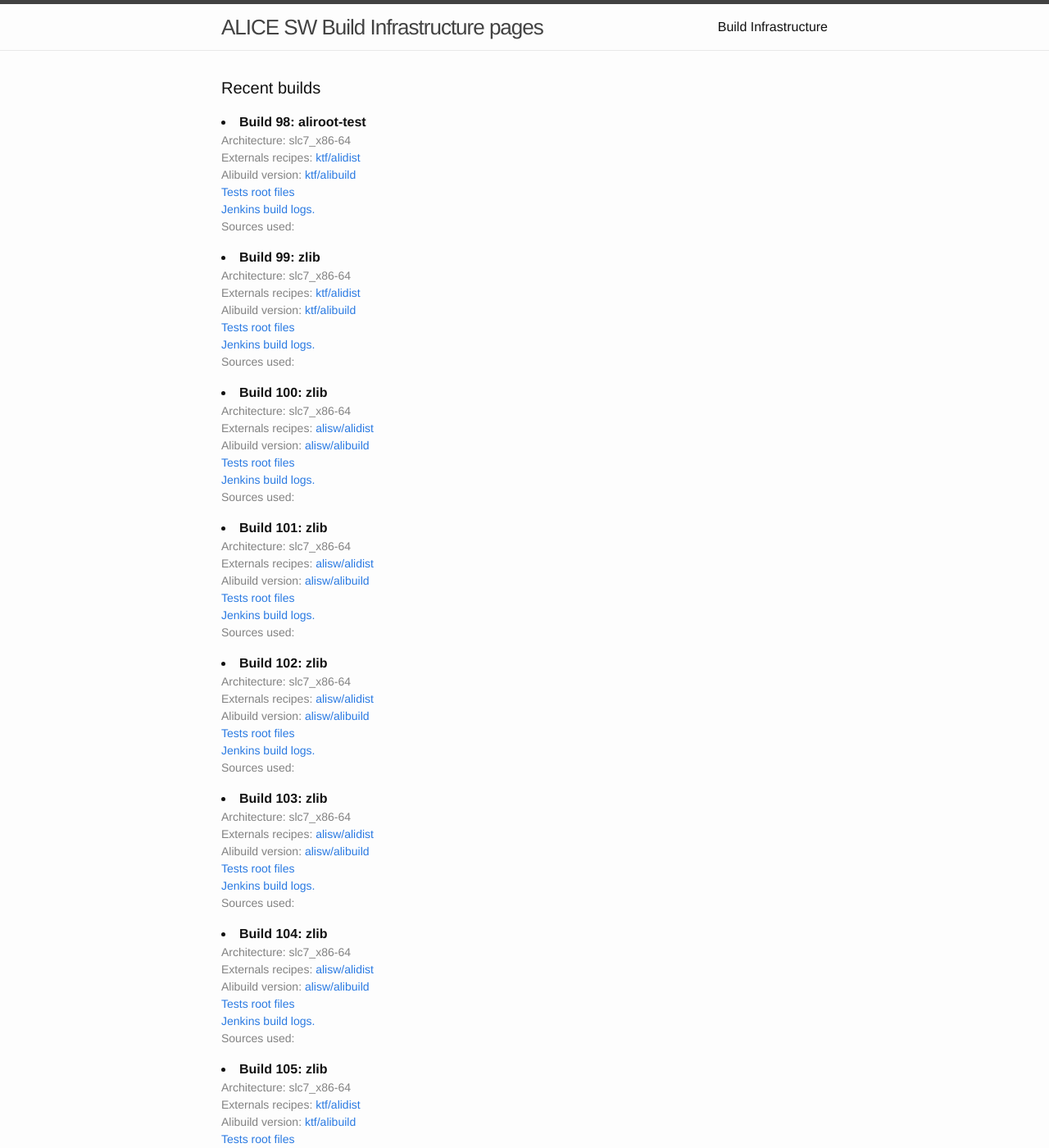
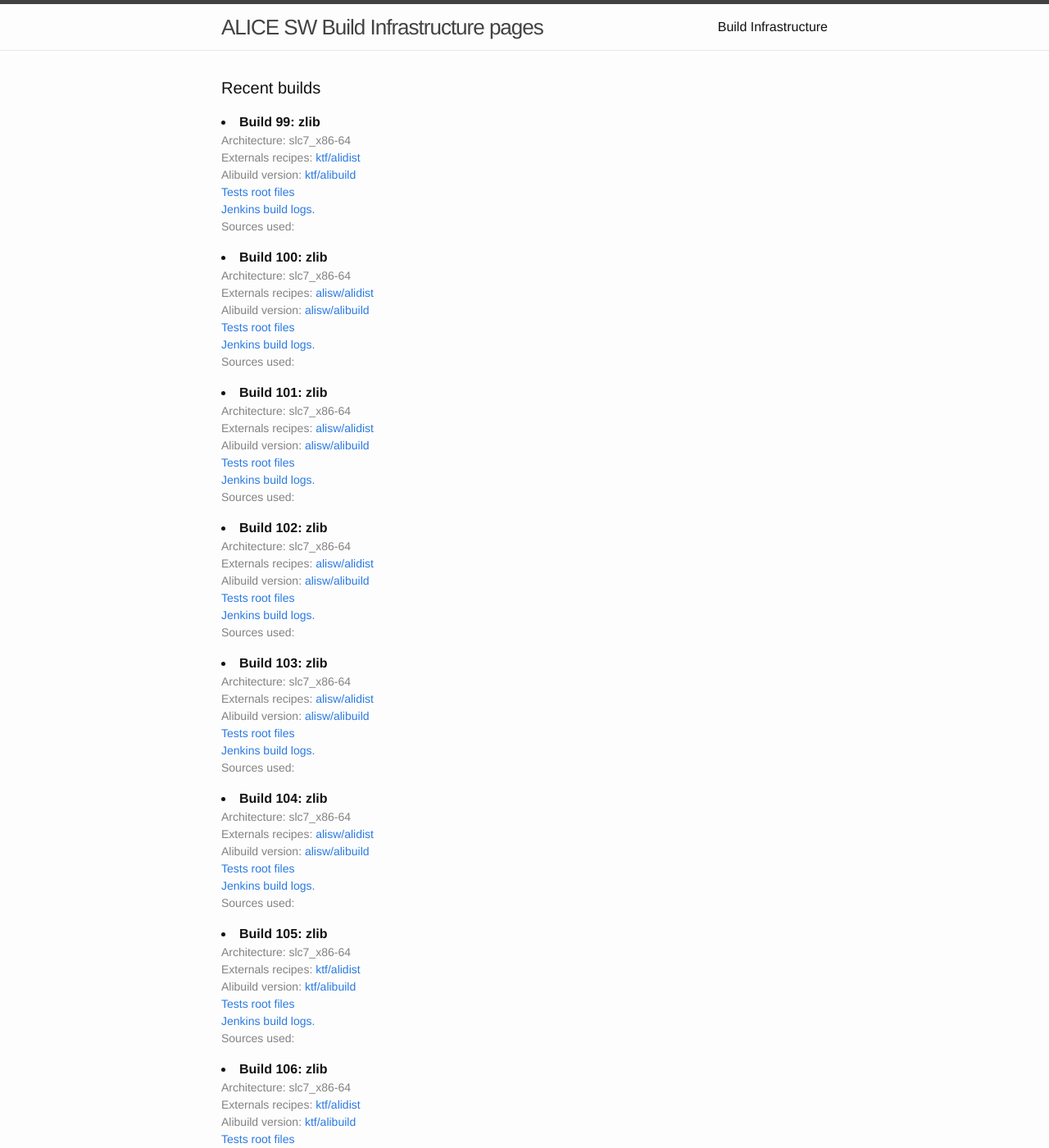
Before and after one commit to alisw/alisw.github.io, a Jekyll site: the page built from index.html, in a window 1280 px wide and 1400 px high. Shown: the whole window at 82% size. Built offline with Jekyll 4.4.1, drawn with Linux system fonts in a browser that asks for light colours; some of the changed text lies outside the part shown.

```diff
--- a/_data/build.yaml
+++ b/_data/build.yaml
@@ -1,3 +1,14 @@
+- alibuild: ktf
+  alidist: ktf
+  architecture: slc7_x86-64
+  jenkins_build_nr: 108
+  package: zlib
+  result: SUCCESS
+  sources:
+    hash: []
+    repo: []
+    tag: []
+  timestamp: 2015-07-10T11:41:41+0200
 - alibuild: ktf
   alidist: ktf
   architecture: slc7_x86-64
@@ -97,14 +108,3 @@
     repo: []
     tag: []
   timestamp: 2015-07-09T14:20:22+0200
-- alibuild: ktf
-  alidist: ktf
-  architecture: slc7_x86-64
-  jenkins_build_nr: 98
-  package: aliroot-test
-  result: SUCCESS
-  sources:
-    hash: []
-    repo: []
-    tag: []
-  timestamp: 2015-07-08T18:18:10+0200
```
